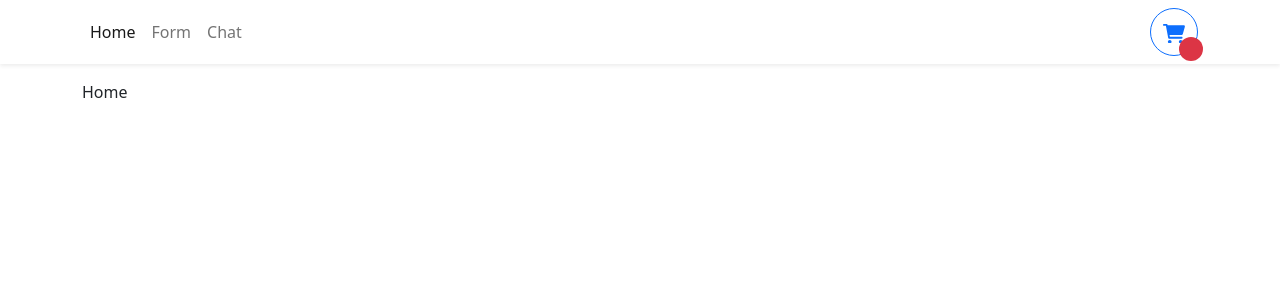
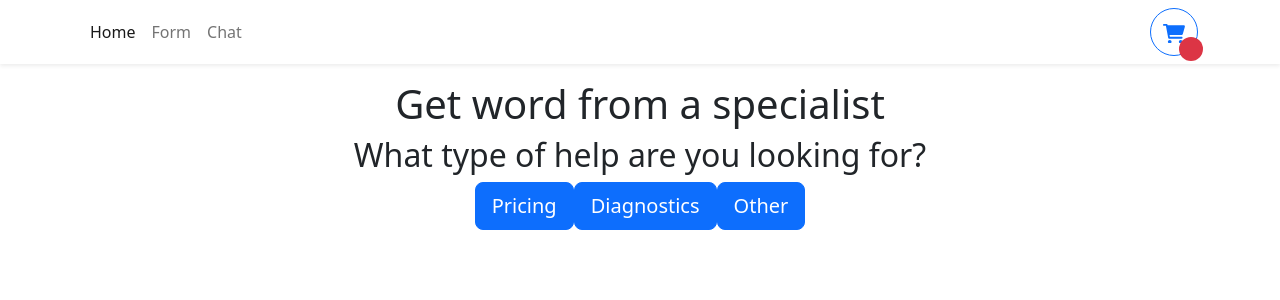
Before and after one commit to avivagars/UnderTheHood, a React (Create React App) app: page / in a window 1280 px wide. Shown: the top 300 px of the page. Built offline with nearby package versions, Linux system fonts and the light colour scheme.

Commit message:
worked on homepage

```diff
--- a/src/components/HomePage.tsx
+++ b/src/components/HomePage.tsx
@@ -1,6 +1,16 @@
-// import { Button } from "react-bootstrap"
+import { Button, Container } from "react-bootstrap"
 export function HomePage () {
     return (
-        <div>Home</div>
+        <div>
+            <h1 className= "text-center">Get word from a specialist</h1>
+            <h2 className="text-center"> What type of help are you looking for?</h2>
+            <div className="container">
+                <div className="text-center">
+                    <Button type="button" className="btn btn-primary btn-lg">Pricing</Button>
+                    <Button className="btn btn-primary btn-lg">Diagnostics</Button>
+                    <Button className="btn btn-primary btn-lg">Other</Button>
+                </div>
+            </div>
+            </div>
     )
 }
```
